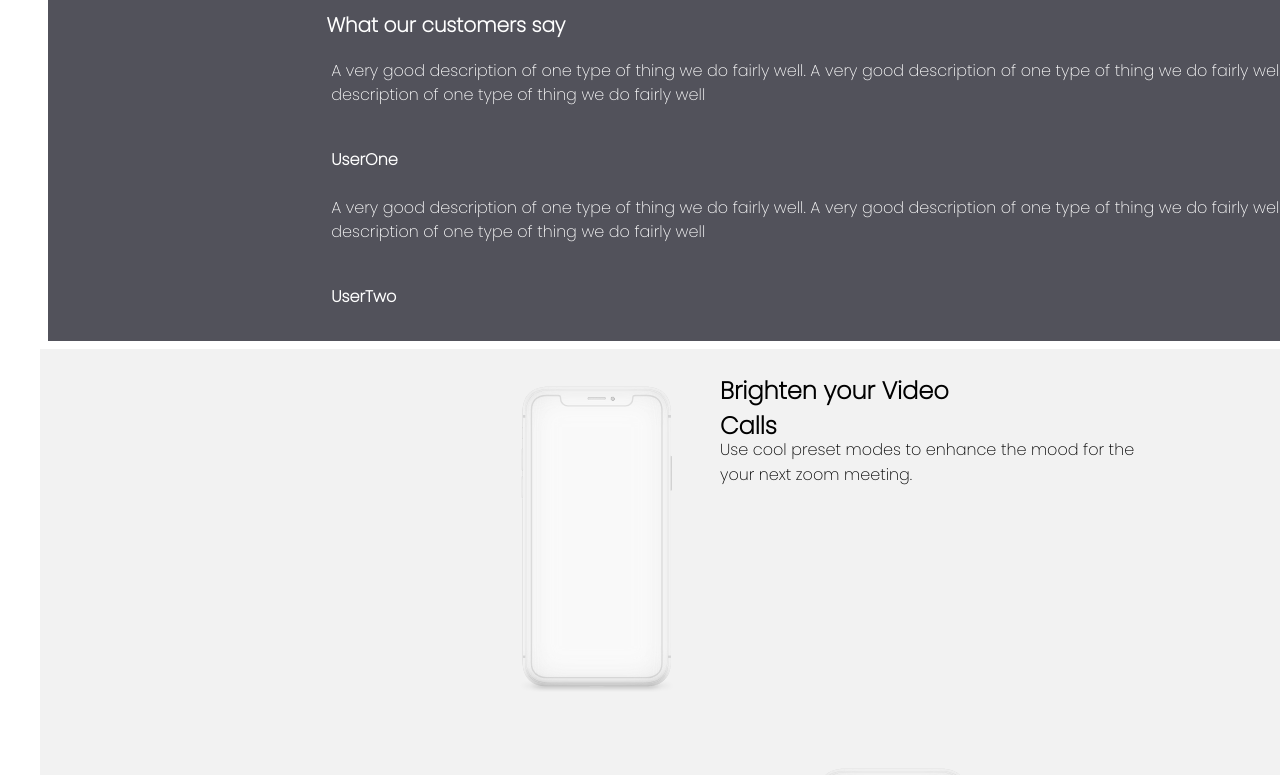
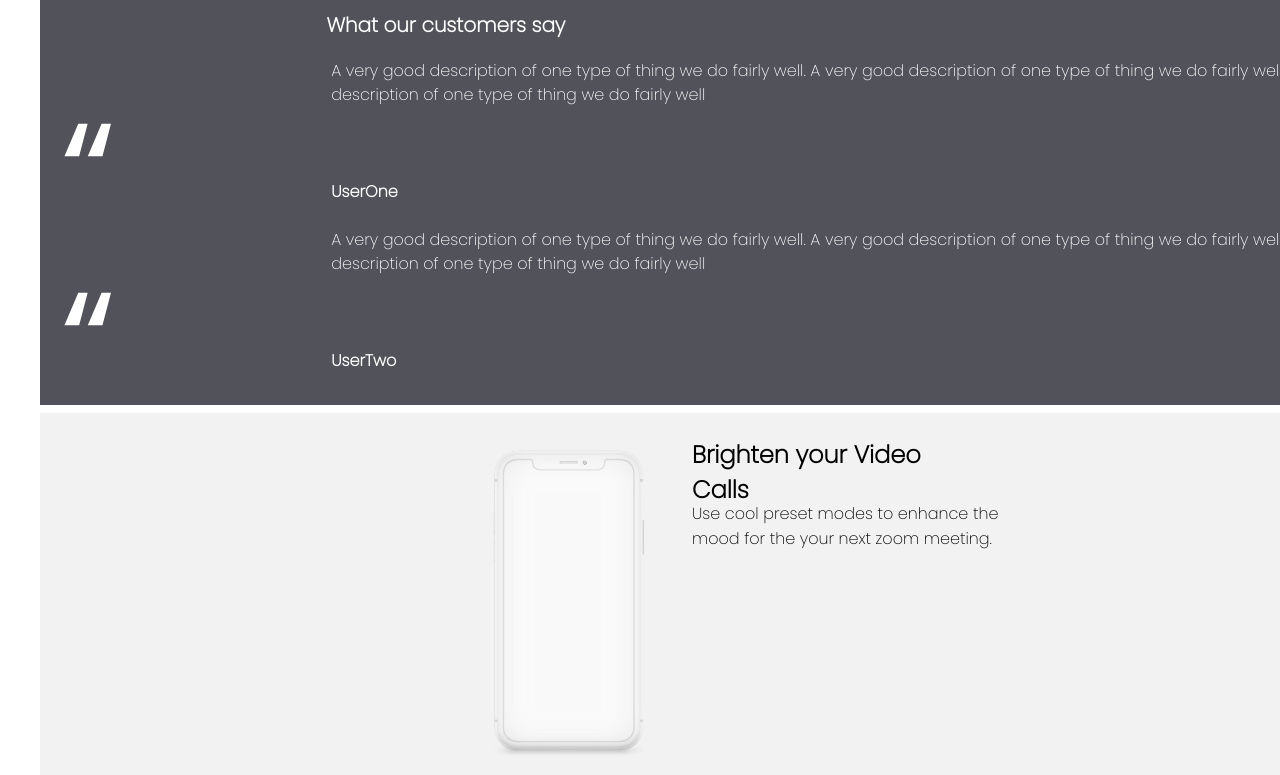
Before and after one commit to Boisset-C/led_product_landing_page, a Vue app: page / in a window 1280 px wide. Shown: the part 1020-1795 px from the top of the page. Built offline with nearby package versions, Linux system fonts and the light colour scheme.

Commit message:
seventh commit

```diff
--- a/src/App.vue
+++ b/src/App.vue
@@ -56,7 +56,9 @@ export default {
   width: 1440px;
   height: 100vh;
 }
-
+.social-proof {
+  background: #52525B;
+}
 .hero {
   background: #52525B;
 }
--- a/src/components/FeaturesPartOne.vue
+++ b/src/components/FeaturesPartOne.vue
@@ -18,7 +18,7 @@ h2 {
 }
 p {
   height: 5vh;
-  width: 35vw;
+  width: 25vw;
 }
 img {
   padding: 10px 10px 10px 10px;
@@ -29,7 +29,7 @@ img {
 .container {
   display: flex;
   flex-direction: row;
-  width: 40vw;
+  align-items: flex-start;
 }
 
 
--- a/src/components/FeaturesPartTwo.vue
+++ b/src/components/FeaturesPartTwo.vue
@@ -18,7 +18,7 @@ h2 {
 }
 p {
   height: 5vh;
-  width: 35vw;
+  width: 25vw;
 }
 img {
   padding: 10px 10px 10px 10px;
@@ -30,7 +30,6 @@ img {
   display: flex;
   flex-direction: row-reverse;
   align-items: flex-end;
-  width: 40vw;
 }
 
 
--- a/src/components/SocialProof.vue
+++ b/src/components/SocialProof.vue
@@ -5,13 +5,13 @@
 
   <header>
     <p>A very good description of one type of thing we do fairly well. A very good description of one type of thing we do fairly well. A very good description of one type of thing we do fairly well</p>
-    <img />
+  <img :src="require(`@/assets/quotations.svg`)"/>
     <h2 class="user-one">UserOne </h2>
   </header>
 
   <header>
    <p>A very good description of one type of thing we do fairly well. A very good description of one type of thing we do fairly well. A very good description of one type of thing we do fairly well</p>
-    <img />
+  <img :src="require(`@/assets/quotations.svg`)"/>
     <h2 class="user-two">UserTwo</h2>
   </header>
   </section>
```
Also changed, not shown: src/assets/quotations.svg (added).
